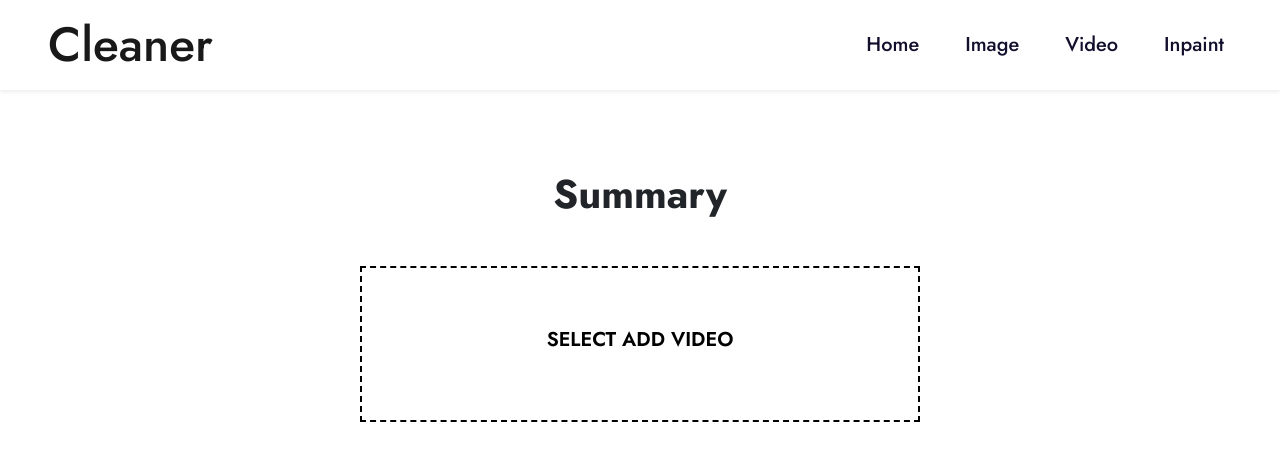
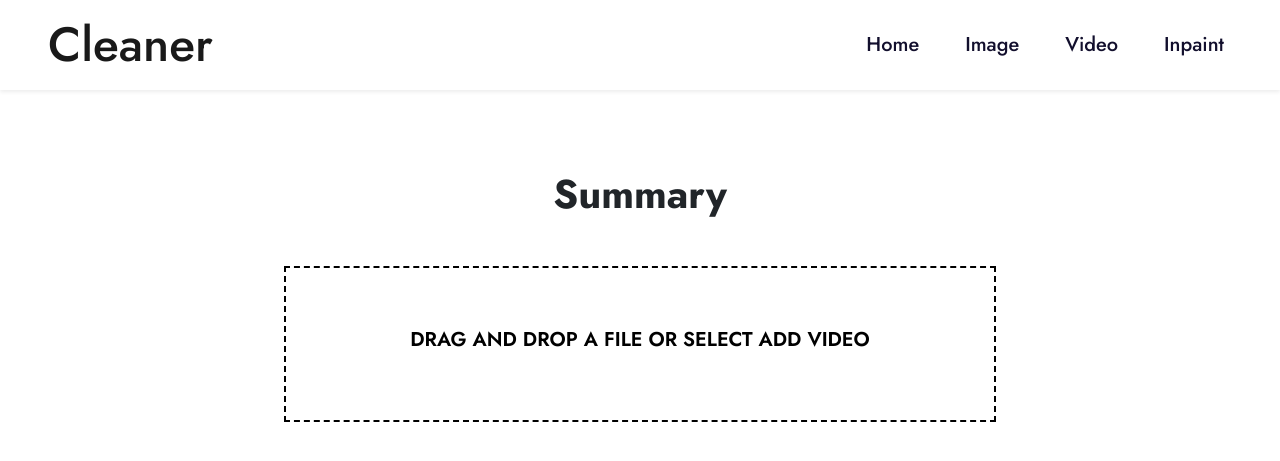
Before and after one commit to Aphian/Project_3, a Django app: page /video/ in a window 1280 px wide. Shown: the top 461 px of the page. Run offline with Django 4.2, Linux system fonts and the light colour scheme; some libraries are stand-ins or nearby versions.

Commit message:
CSS_modify

```diff
--- a/img_erase/forms.py
+++ b/img_erase/forms.py
@@ -1,6 +1,7 @@
 from django import forms
 from . models import ImageContents
 
+# models 에서 정의한 내용 html 에서 form 으로 정의
 class ImageContentsForm(forms.ModelForm):
     class Meta:
         model = ImageContents
--- a/img_erase/models.py
+++ b/img_erase/models.py
@@ -4,6 +4,7 @@ import uuid
 
 # Create your models here.
 
+# DB 필요한 colums 명 속성 정의
 class ImageContents(models.Model):
     # 이미지 input
     image = models.ImageField(upload_to='images/')
--- a/img_erase/templates/img_erase/img_inference.html
+++ b/img_erase/templates/img_erase/img_inference.html
@@ -4,8 +4,7 @@
 
 <style>
     .interence_img {
-        max-height: 90%;
-        max-width: 90%;
+        width: 24rem;
         margin: auto;
         padding: 20px;
         display: none;
--- a/media_erase/inference.py
+++ b/media_erase/inference.py
@@ -125,5 +125,5 @@ if __name__ == "__main__":
     # device='cuda'
 
     # lama_cleaner(image=image, mask=mask, device=device)
-    video_inference()
+    # video_inference()
     pass
--- a/media_erase/templates/media_erase/upload_video.html
+++ b/media_erase/templates/media_erase/upload_video.html
@@ -5,7 +5,7 @@
 <style>
     .file-upload {
         background-color: #ffffff;
-        width: 600px;
+        width: 47rem;
         margin: 0 auto;
         padding: 20px;
       }
@@ -57,6 +57,11 @@
         padding: 0 15px 15px 15px;
         color: #222;
       }
+
+      .file-upload-video {
+        margin: auto;
+        padding: 20px;
+      }
 </style>
 
 <script>
@@ -105,11 +110,11 @@
         <div class="video-upload-wrap">
         <input class="file-upload-input" type="file" id="videoInput" accept="video/*" onchange="playVideo(this)" name="media">
         <div class="drag-text">
-            <h3 class="fs-5">Select add Video</h3>
+            <h3 class="fs-5">Drag and drop a file or select add Video</h3>
         </div>
     </div>
     <div class="file-upload-content">
-        <video id="videoPlayer" controls class="file-upload-video" width="80%"></video>
+        <video id="videoPlayer" controls class="file-upload-video" width="100%"></video>
         <div class="video-title-wrap">
             <button type="submit" class="btn btn-outline-dark">Upload</button>
             <button type="button" onclick="removeUpload()" class="btn btn-outline-dark">Cencle</button>
```
Also changed, not shown: img_erase/templates/img_erase/main.html (+3 -5 lines).
